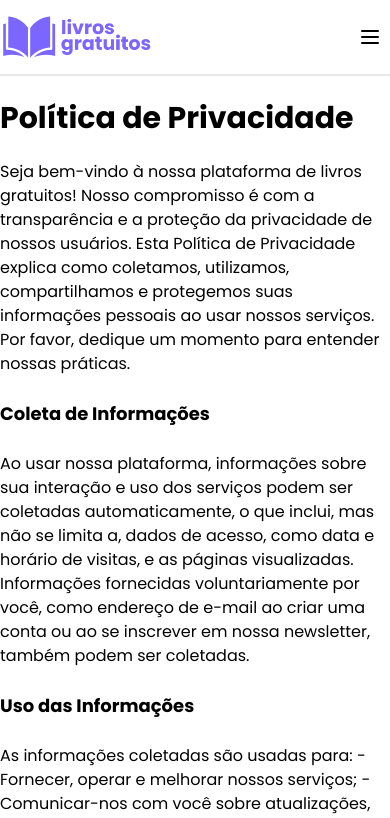
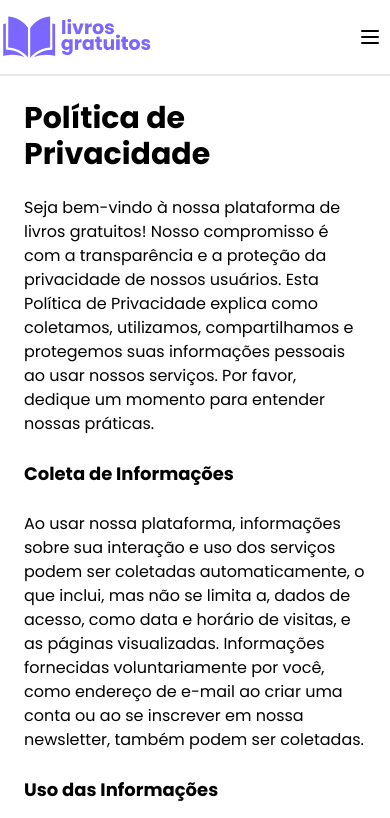
Before and after one commit to ofenascimento/livrosgratuitos-web, a Next.js app: page /politica-de-privacidade in a window 390 px wide. Shown: the top 818 px of the page. Built offline with nearby package versions, Linux system fonts and the light colour scheme.

Commit message:
fix: margin screens

```diff
--- a/src/app/politica-de-privacidade/page.tsx
+++ b/src/app/politica-de-privacidade/page.tsx
@@ -6,7 +6,7 @@ function Privacidade() {
     return (
         <div>
             <Navbar />
-            <div className='flex flex-wrap-reverse justify-center'>
+            <div className='flex flex-wrap-reverse justify-center mx-6 md:mx-0'>
                 <div className='container rounded flex flex-wrap bg-white flex-col py-6'>
                     <h1 className='text-3xl font-bold'>Política de Privacidade</h1>
 
--- a/src/app/termos-e-condicoes/page.tsx
+++ b/src/app/termos-e-condicoes/page.tsx
@@ -6,7 +6,7 @@ function TermosDeServico() {
     return (
         <div>
             <Navbar />
-            <div className='flex flex-wrap-reverse justify-center'>
+            <div className='flex flex-wrap-reverse justify-center mx-6 md:mx-0'>
                 <div className='container rounded flex flex-wrap bg-white flex-col py-6'>
                     <h1 className='text-3xl font-bold'>Termos de Serviço</h1>
                     <br />
```
